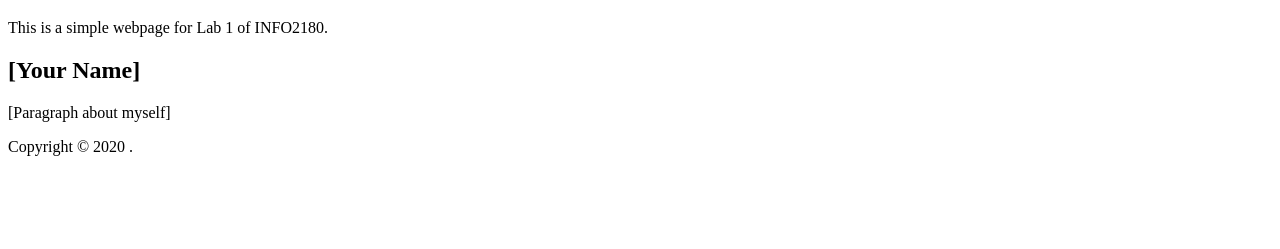
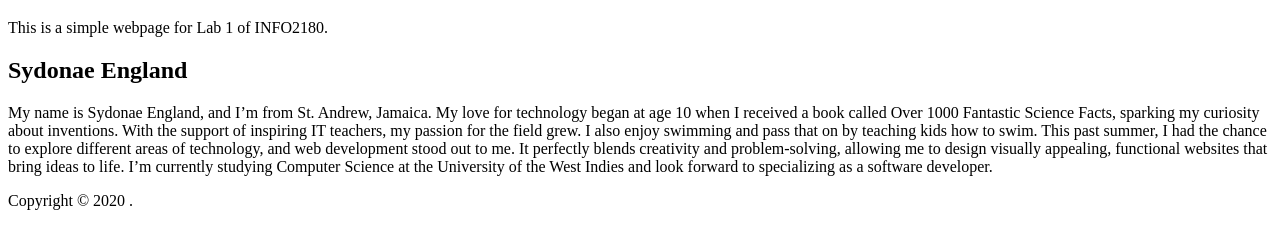
Before and after one commit to sydonaeengland/info2180-lab1, a plain HTML site: page index.html in a window 1280 px wide. Shown: the part 61-310 px from the top of the page. Drawn offline with Linux system fonts and the light colour scheme.

Commit message:
Added new paragraph about myself

```diff
--- a/index.html
+++ b/index.html
@@ -4,6 +4,7 @@
     <meta charset="UTF-8">
     <meta name="viewport" content="width=devicewidth, initial-scale=1.0">
     <meta http-equiv="X-UA-Compatible" content="ie=edge">
+    <link href="style.css" rel="stylesheet" />
     <title>INFO2180 Lab 1</title>
 </head>
 <body>
@@ -12,11 +13,24 @@
      <p>This is a simple webpage for Lab 1 of INFO2180.</p>
  </header>
  <main>
- <h2>[Your Name]</h2>
- <p>[Paragraph about myself]</p>
+ <h2>Sydonae England</h2>
+ <p>
+    My name is Sydonae England, and I’m from St. Andrew, Jamaica.
+    My love for technology began at age 10 when I received a book
+    called Over 1000 Fantastic Science Facts, sparking my curiosity
+    about inventions. With the support of inspiring IT teachers, my
+    passion for the field grew. I also enjoy swimming and pass that
+    on by teaching kids how to swim. This past summer, I had the chance
+    to explore different areas of technology, and web development stood
+    out to me. It perfectly blends creativity and problem-solving,
+    allowing me to design visually appealing, functional websites that
+    bring ideas to life. I’m currently studying Computer Science at the
+    University of the West Indies and look forward to specializing as a
+    software developer.
+</p>
  </main>
  <footer>
- <p>Copyright &copy; 2020 <Your Name>.</p>
+ <p>Copyright &copy; 2020 <Sydonae England>.</p>
  </footer>
 </body>
 </html>
```
